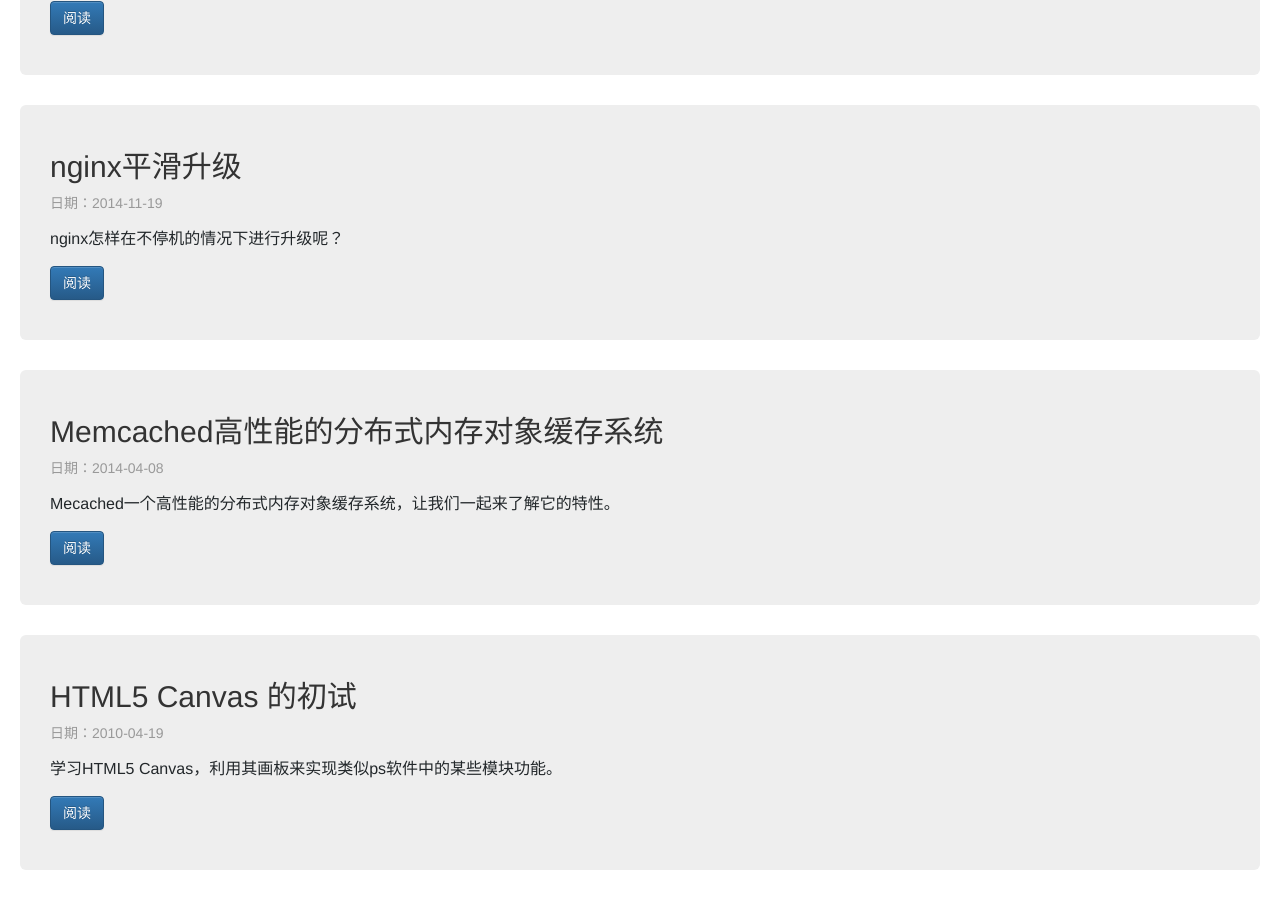
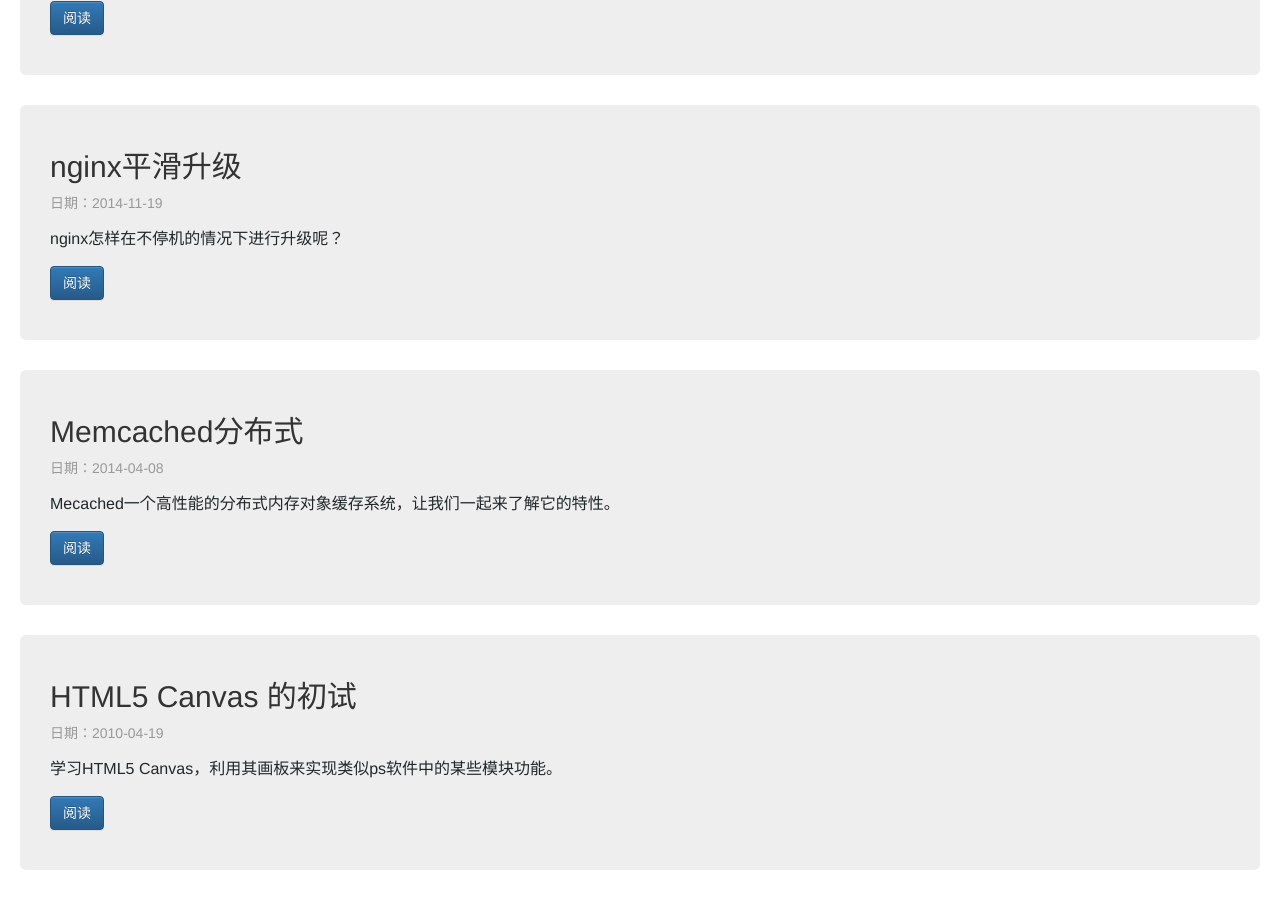
Before and after one commit to chihuan/craneding.github.io, a Jekyll site: the page built from index.html, in a window 1280 px wide and 900 px high, scrolled down 1228 px. Built offline with Jekyll 4.4.1, drawn with Linux system fonts in a browser that asks for light colours; nearby versions of some CDN libraries; Markdown is read by kramdown in place of the engine named in the settings; the list of posts is cut into pages by our own code; comment, search, counter and statistics services are not loaded.

Commit message:
优化标题

```diff
--- a/_posts/blogs/2014-04-08-memcached.md
+++ b/_posts/blogs/2014-04-08-memcached.md
@@ -1,6 +1,6 @@
 ---
 layout:     post
-title:      Memcached高性能的分布式内存对象缓存系统
+title:      Memcached分布式
 category: blogs
 description: Mecached一个高性能的分布式内存对象缓存系统，让我们一起来了解它的特性。
 ---
```
Also changed, not shown: 6 other files.
